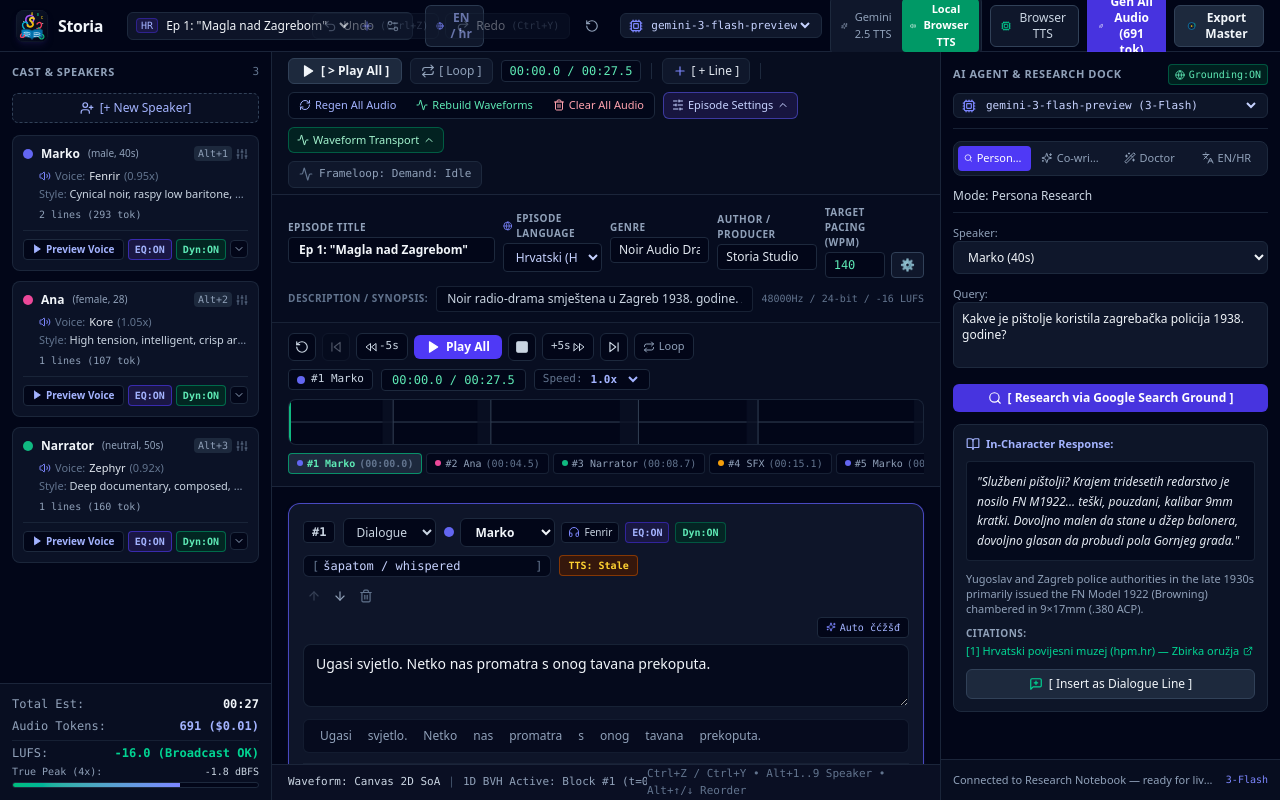
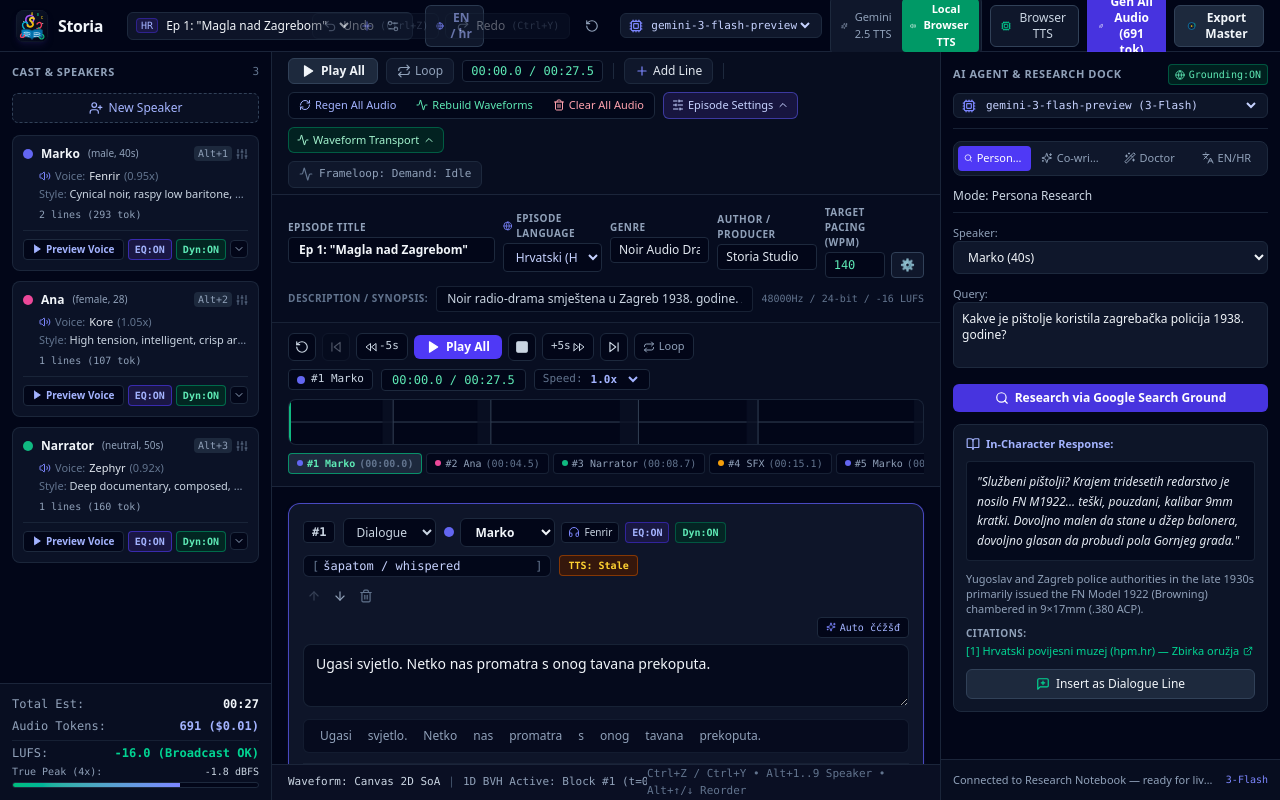
Before and after one commit to matise/Storia, a React (Vite) app: page / in a window 1280 px wide. Built offline with nearby package versions, Linux system fonts and the light colour scheme.

Commit message:
feat: implement AgentDock component for AI-powered script writing and research

```diff
--- a/src/components/layout/AgentDock.tsx
+++ b/src/components/layout/AgentDock.tsx
@@ -347,7 +347,7 @@ export const AgentDock: React.FC = () => {
               ) : (
                 <Search className="w-3.5 h-3.5" />
               )}
-              <span>[ {t('researchViaGoogle')} ]</span>
+              <span>{t('researchViaGoogle')}</span>
             </button>
 
             {displayedRecord && (
@@ -409,7 +409,7 @@ export const AgentDock: React.FC = () => {
                   className="w-full py-1.5 px-2.5 rounded-md bg-slate-800 hover:bg-slate-700 border border-slate-700 text-slate-100 text-xs font-medium flex items-center justify-center gap-1.5 transition-colors cursor-pointer"
                 >
                   <MessageSquarePlus className="w-3.5 h-3.5 text-emerald-400" />
-                  <span>[ {t('insertAsDialogue')} ]</span>
+                  <span>{t('insertAsDialogue')}</span>
                 </button>
               </div>
             )}
@@ -480,7 +480,7 @@ export const AgentDock: React.FC = () => {
               ) : (
                 <Sparkles className="w-3.5 h-3.5" />
               )}
-              <span>[ {t('generateBeatsBtn')} ]</span>
+              <span>{t('generateBeatsBtn')}</span>
             </button>
 
             <div className="space-y-2.5">
@@ -516,7 +516,7 @@ export const AgentDock: React.FC = () => {
                     className="w-full py-1 px-2 rounded bg-slate-800 hover:bg-slate-700 border border-slate-700 text-slate-100 text-[11px] font-medium flex items-center justify-center gap-1 cursor-pointer"
                   >
                     <MessageSquarePlus className="w-3 h-3 text-emerald-400" />
-                    <span>[ {t('insertBeatBtn')} ({beat.blocks.length}) ]</span>
+                    <span>{t('insertBeatBtn')} ({beat.blocks.length})</span>
                   </button>
                 </div>
               ))}
@@ -563,7 +563,7 @@ export const AgentDock: React.FC = () => {
               ) : (
                 <Wand2 className="w-3.5 h-3.5" />
               )}
-              <span>[ {t('runDoctorBtn')} ]</span>
+              <span>{t('runDoctorBtn')}</span>
             </button>
 
             <div className="space-y-2">
@@ -596,7 +596,7 @@ export const AgentDock: React.FC = () => {
                     className="w-full py-1 px-2 rounded bg-slate-800 hover:bg-slate-700 border border-slate-700 text-slate-100 text-[11px] font-medium flex items-center justify-center gap-1 cursor-pointer"
                   >
                     <Check className="w-3 h-3 text-emerald-400" />
-                    <span>[ {t('applyPolishBtn')} ]</span>
+                    <span>{t('applyPolishBtn')}</span>
                   </button>
                 </div>
               ))}
@@ -651,7 +651,7 @@ export const AgentDock: React.FC = () => {
               ) : (
                 <Languages className="w-3.5 h-3.5" />
               )}
-              <span>[ {t('runAdapterBtn')} ]</span>
+              <span>{t('runAdapterBtn')}</span>
             </button>
 
             {adaptationResult && (
@@ -678,7 +678,7 @@ export const AgentDock: React.FC = () => {
                   className="w-full py-1.5 px-2.5 rounded-md bg-slate-800 hover:bg-slate-700 border border-slate-700 text-slate-100 text-xs font-medium flex items-center justify-center gap-1.5 cursor-pointer"
                 >
                   <Check className="w-3.5 h-3.5 text-emerald-400" />
-                  <span>[ {t('applyTranslationBtn')} ]</span>
+                  <span>{t('applyTranslationBtn')}</span>
                 </button>
               </div>
             )}
--- a/src/components/layout/CastSidebar.tsx
+++ b/src/components/layout/CastSidebar.tsx
@@ -99,7 +99,7 @@ export const CastSidebar: React.FC = () => {
           className="w-full py-1.5 px-3 rounded-md border border-dashed border-slate-700 hover:border-indigo-500/70 bg-slate-900/60 hover:bg-slate-900 text-xs font-medium text-indigo-300 flex items-center justify-center gap-1.5 transition-colors cursor-pointer"
         >
           <UserPlus className="w-3.5 h-3.5" />
-          <span>[{t('newSpeaker')}]</span>
+          <span>{t('newSpeaker')}</span>
         </button>
 
         {/* Speaker Cards */}
--- a/src/components/layout/ScriptWorkbench.tsx
+++ b/src/components/layout/ScriptWorkbench.tsx
@@ -285,12 +285,12 @@ export const ScriptWorkbench: React.FC = () => {
             {isPlaying ? (
               <>
                 <Pause className="w-3.5 h-3.5" />
-                <span>[ || {t('pause')} ]</span>
+                <span>{t('pause')}</span>
               </>
             ) : (
               <>
                 <Play className="w-3.5 h-3.5 fill-current" />
-                <span>[ &gt; {t('playAll')} ]</span>
+                <span>{t('playAll')}</span>
               </>
             )}
           </button>
@@ -305,7 +305,7 @@ export const ScriptWorkbench: React.FC = () => {
             }`}
           >
             <Repeat className="w-3.5 h-3.5" />
-            <span>[ {t('loop')} ]</span>
+            <span>{t('loop')}</span>
           </button>
 
           <span className="px-2 py-0.5 rounded bg-slate-950 border border-slate-800 font-mono text-xs text-emerald-300">
@@ -321,7 +321,7 @@ export const ScriptWorkbench: React.FC = () => {
             className="flex items-center gap-1 px-2.5 py-1 rounded-md text-xs font-medium bg-slate-900 hover:bg-slate-800 border border-slate-800 text-slate-200 transition-colors cursor-pointer"
           >
             <Plus className="w-3.5 h-3.5 text-indigo-400" />
-            <span>[ {t('addLine')} ]</span>
+            <span>{t('addLine')}</span>
           </button>
 
           <div className="h-4 w-px bg-slate-800 mx-0.5" />
--- a/src/i18n/dictionary.ts
+++ b/src/i18n/dictionary.ts
@@ -290,7 +290,7 @@ export const DICTIONARY: Record<SupportedLanguage, TranslationDictionary> = {
     tokensAbbrev: 'tok',
 
     castAndSpeakers: 'CAST & SPEAKERS',
-    newSpeaker: '+ New Speaker',
+    newSpeaker: 'New Speaker',
     voiceLabel: 'Voice',
     styleLabel: 'Style',
     linesCount: 'lines',
@@ -310,7 +310,7 @@ export const DICTIONARY: Record<SupportedLanguage, TranslationDictionary> = {
     playAll: 'Play All',
     pause: 'Pause',
     loop: 'Loop',
-    addLine: '+ Line',
+    addLine: 'Add Line',
     addDialogue: '+ Dialogue',
     addNarration: '+ Narration',
     addDirection: '+ Direction',
@@ -546,7 +546,7 @@ export const DICTIONARY: Record<SupportedLanguage, TranslationDictionary> = {
     tokensAbbrev: 'tok',
 
     castAndSpeakers: 'ULOGE I GOVORNICI',
-    newSpeaker: '+ Novi govornik',
+    newSpeaker: 'Novi govornik',
     voiceLabel: 'Glas',
     styleLabel: 'Stil',
     linesCount: 'replika',
@@ -566,7 +566,7 @@ export const DICTIONARY: Record<SupportedLanguage, TranslationDictionary> = {
     playAll: 'Reproduciraj sve',
     pause: 'Pauza',
     loop: 'Ponavljaj',
-    addLine: '+ Replika',
+    addLine: 'Dodaj repliku',
     addDialogue: '+ Dijalog',
     addNarration: '+ Naracija',
     addDirection: '+ Didaskalija',
```
Also changed, not shown: 2 other files (tests, documents, lock files or other folders).
